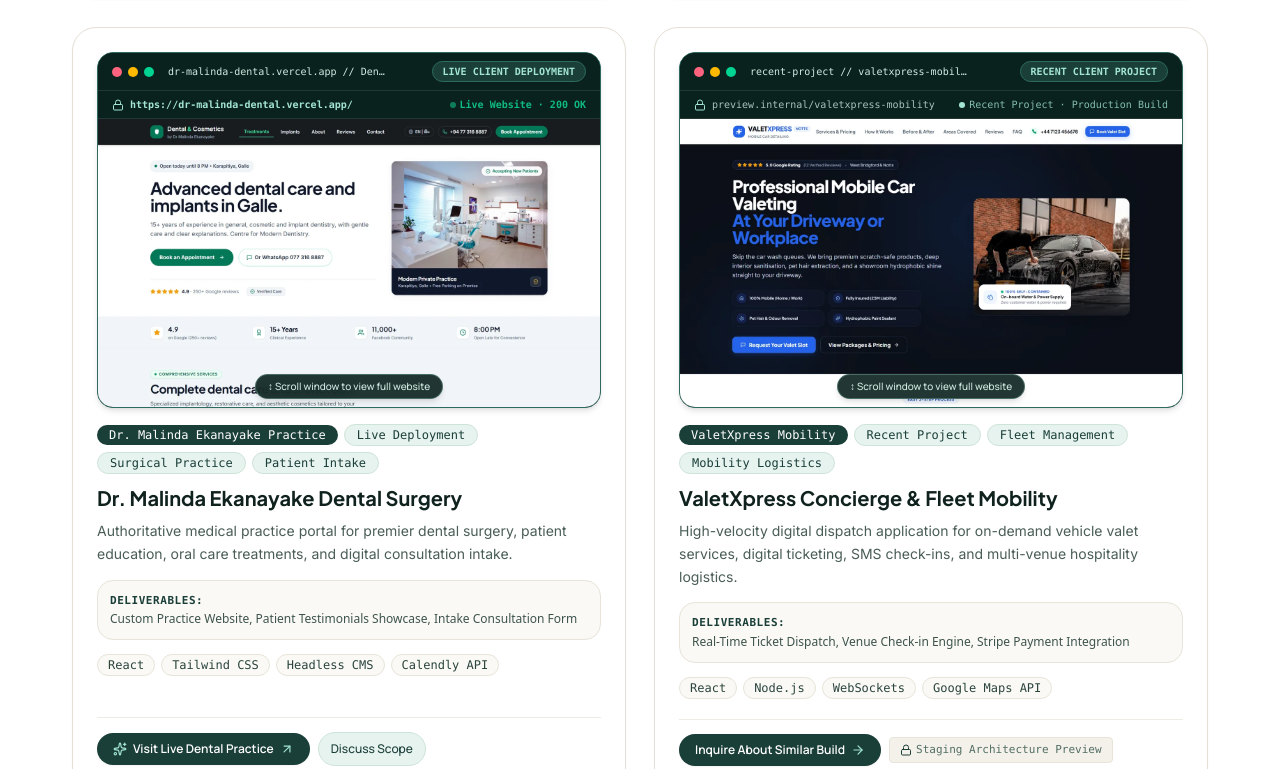
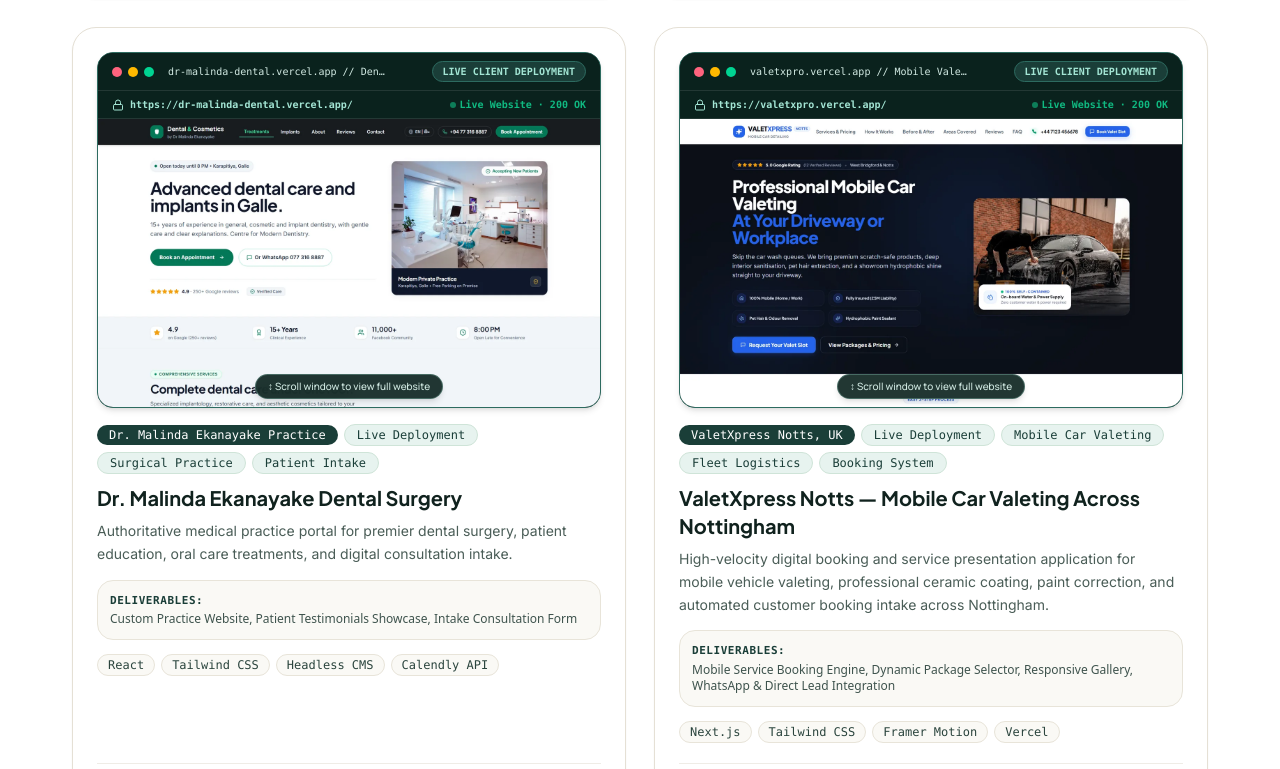
Before and after one commit to AspirevTechnologies/Aspirev-Tech, a Next.js app: page /work in a window 1280 px wide. Shown: the part 2431-3200 px from the top of the page. Built offline with nearby package versions, Linux system fonts and the light colour scheme.

Commit message:
feat: add real live deployment link for ValetXpress Notts (https://valetxpro.vercel.app/)

```diff
--- a/src/components/FeaturedWorkSection.tsx
+++ b/src/components/FeaturedWorkSection.tsx
@@ -91,17 +91,17 @@ const projects: ProjectItem[] = [
   },
   {
     id: "valetxpress",
-    title: "ValetXpress Concierge & Fleet Mobility",
-    client: "ValetXpress Mobility",
-    tags: ["Fleet Management", "Mobility Logistics"],
+    title: "ValetXpress Notts — Mobile Car Valeting Across Nottingham",
+    client: "ValetXpress Notts, UK",
+    tags: ["Mobile Car Valeting", "Fleet Logistics", "Booking System"],
     description:
-      "High-velocity digital dispatch application for on-demand vehicle valet services, digital ticketing, SMS check-ins, and multi-venue hospitality logistics.",
-    badge: "Recent Client Project",
-    footerStatus: "Fleet Dispatch Architecture",
-    url: "preview.internal/valetxpress-mobility",
+      "High-velocity digital booking and service presentation application for mobile vehicle valeting, professional ceramic coating, paint correction, and automated customer booking intake across Nottingham.",
+    badge: "Live Client Platform",
+    footerStatus: "Live Client Deployment",
+    url: "https://valetxpro.vercel.app/",
     previewImage: "/valetxpress.webp",
     category: "operations",
-    isLive: false,
+    isLive: true,
   },
 ];
 
--- a/src/components/HeroSection.tsx
+++ b/src/components/HeroSection.tsx
@@ -59,6 +59,16 @@ export default function HeroSection({ onOpenInquiry }: HeroSectionProps) {
       badgeLabel: "Live Site",
       icon: <Activity className="w-4 h-4 text-[#1A3E38]" />,
       url: "https://the-dentalhub-dkq4k4n82-naziks-projects-8a3b46ec.vercel.app/",
+      isLive: true,
+    },
+    {
+      id: "valetxpress",
+      name: "ValetXpress Notts Mobility",
+      sub: "Mobile Car Valeting · Nottingham UK",
+      badge: "Live Site",
+      badgeLabel: "Live Booking",
+      icon: <Zap className="w-4 h-4 text-[#1A3E38]" />,
+      url: "https://valetxpro.vercel.app/",
       isLive: true,
     },
   ];
--- a/src/components/services/ServiceDetailCard.tsx
+++ b/src/components/services/ServiceDetailCard.tsx
@@ -183,7 +183,7 @@ export default function ServiceDetailCard({
                   <span className="w-2.5 h-2.5 rounded-full bg-amber-400" />
                   <span className="w-2.5 h-2.5 rounded-full bg-emerald-400" />
                   <span className="ml-2 font-mono text-[0.625rem] text-[#D2EAE3] truncate max-w-[170px]">
-                    preview.internal/valetxpress
+                    valetxpro.vercel.app
                   </span>
                 </div>
                 <span className="text-[0.625rem] font-mono font-semibold px-2.5 py-0.5 rounded-full bg-[#1A3E38] text-[#A3E5D4] border border-[#2D6B60] shadow-2xs flex items-center gap-1">
--- a/src/components/work/WorkProjectsGrid.tsx
+++ b/src/components/work/WorkProjectsGrid.tsx
@@ -114,20 +114,20 @@ const projects: ProjectItem[] = [
   {
     id: "valetxpress",
     categoryKeys: ["all", "operations", "client"],
-    mockupBadge: "RECENT CLIENT PROJECT",
-    mockupHeader: "recent-project // valetxpress-mobility",
-    url: "preview.internal/valetxpress-mobility",
+    mockupBadge: "LIVE CLIENT DEPLOYMENT",
+    mockupHeader: "valetxpro.vercel.app // Mobile Valeting Notts",
+    url: "https://valetxpro.vercel.app/",
     previewImage: "/valetxpress.webp",
-    client: "ValetXpress Mobility",
-    tags: ["Recent Project", "Fleet Management", "Mobility Logistics"],
-    title: "ValetXpress Concierge & Fleet Mobility",
+    client: "ValetXpress Notts, UK",
+    tags: ["Live Deployment", "Mobile Car Valeting", "Fleet Logistics", "Booking System"],
+    title: "ValetXpress Notts — Mobile Car Valeting Across Nottingham",
     description:
-      "High-velocity digital dispatch application for on-demand vehicle valet services, digital ticketing, SMS check-ins, and multi-venue hospitality logistics.",
+      "High-velocity digital booking and service presentation application for mobile vehicle valeting, professional ceramic coating, paint correction, and automated customer booking intake across Nottingham.",
     deliverablesText:
-      "Real-Time Ticket Dispatch, Venue Check-in Engine, Stripe Payment Integration",
-    techStack: ["React", "Node.js", "WebSockets", "Google Maps API"],
-    actionText: "Inquire About Similar Build",
-    isLive: false,
+      "Mobile Service Booking Engine, Dynamic Package Selector, Responsive Gallery, WhatsApp & Direct Lead Integration",
+    techStack: ["Next.js", "Tailwind CSS", "Framer Motion", "Vercel"],
+    actionText: "Visit Live Valeting Site",
+    isLive: true,
   },
 ];
 
```
